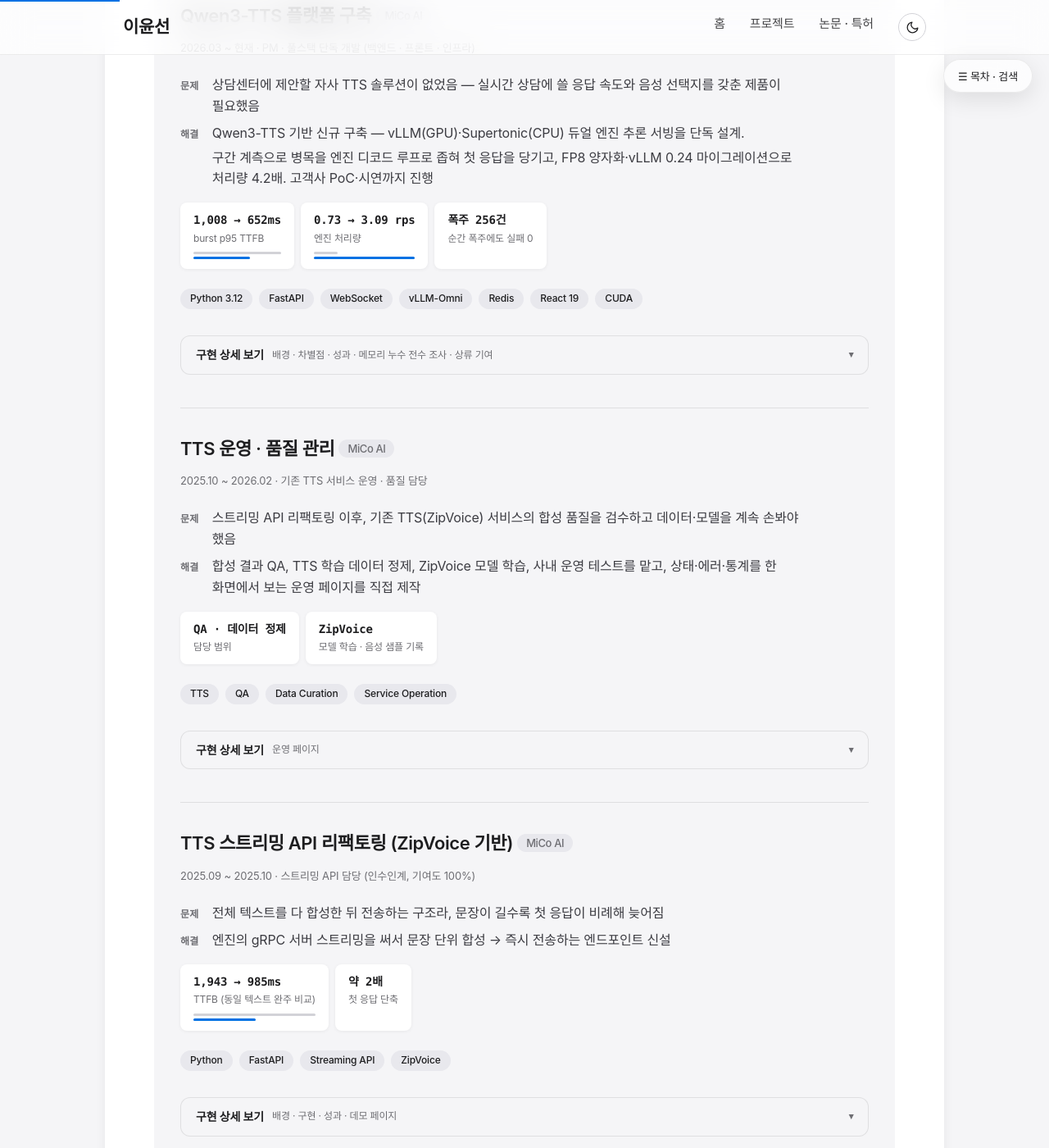
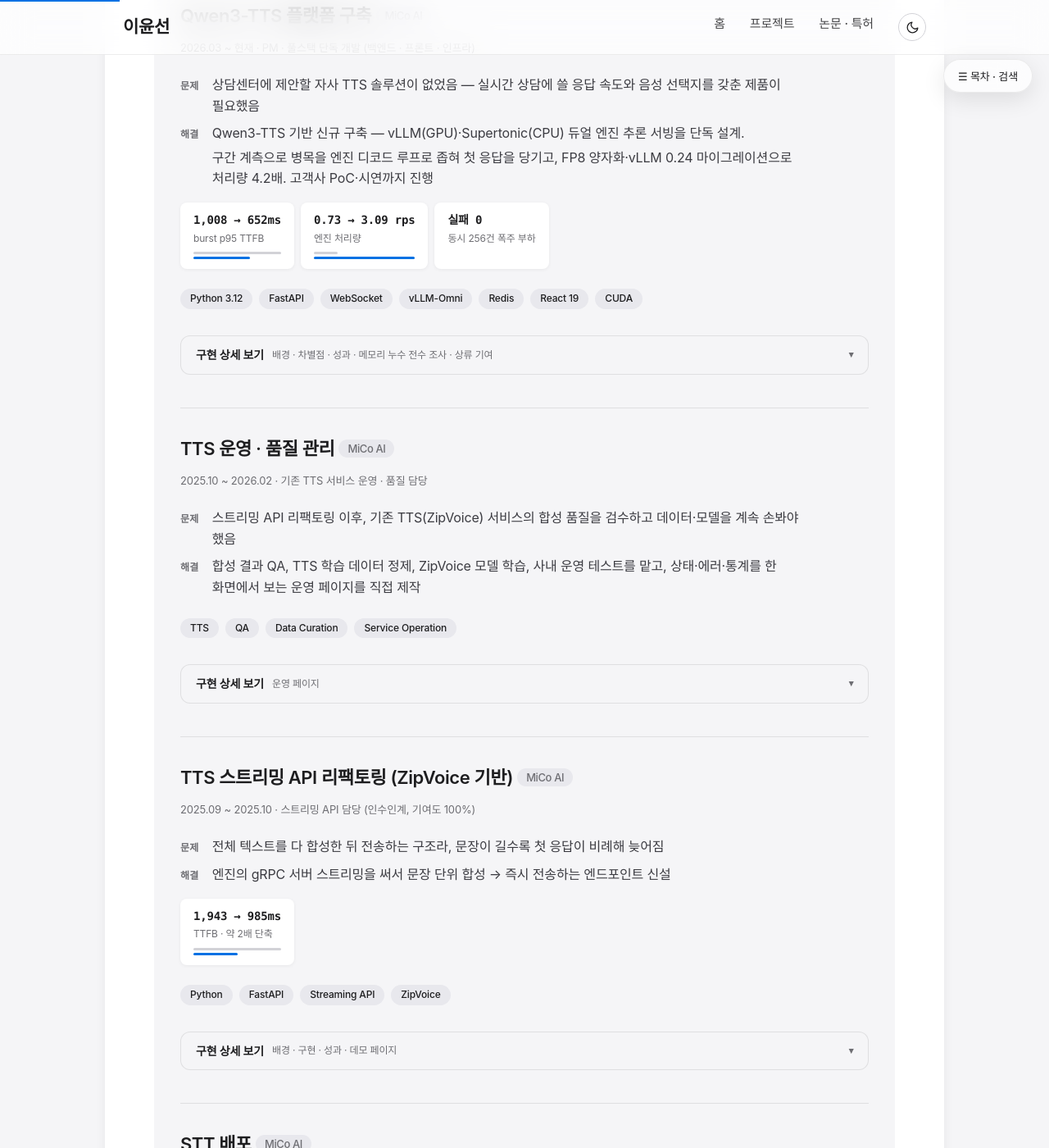
Before and after one commit to ckc5800/ckc5800.github.io, a Jekyll site: the page built from projects.html, in a window 1280 px wide and 1400 px high, scrolled down 1132 px. Shown: the whole window at 82% size. Built offline with Jekyll 4.4.1, drawn with Linux system fonts in a browser that asks for light colours; some web fonts are replaced; some of the changed text lies outside the part shown.

Commit message:
지표 타일을 성과 수치만 남기게 정리 (45 → 32개)
HR 독자 기준으로 앞면을 다시 봤더니, 타일 45개 중 전후 비교·배수·퍼센트로
읽히는 것은 15개뿐이었다. 나머지는 "3계층", "2경로", "QA · 데이터 정제",
"미채택", "과기정통부 · NIA" 처럼 범위·판정·주최 정보였다. 타일은 시각적으로
성과 수치 자리라, 도메인을 모르는 사람이 보면 "이게 잘한 건가"를 판단할
근거가 없는 칸이 절반이었다.

빼기 전에 13개 전부 같은 내용이 해결 문장·본문·메타 줄에 있는지 확인했다.
전부 있어 정보 손실 없이 타일만 내렸다 (tts-ops · stt · diarization · ocr ·
deid · ecg 는 타일 없이 문제/해결·태그만 남는다).

문구도 성과가 앞에 오게 바꿨다.
- tts: "폭주 256건 / 순간 폭주에도 실패 0" → "실패 0 / 동시 256건 폭주 부하"
- tts-api: 같은 수치의 두 표현(1,943→985ms, 약 2배)을 한 칸으로 합침
- mcp: "의존성 2개" → "10종 / read-only 조회 도구"
- forecast: "역전"은 해결 문장이 이미 말하므로 제외

남은 32개는 전부 측정 결과이거나 만든 것의 규모다. 접힌 페이지 11,913 →
11,431px.

Co-Authored-By: Claude Opus 5 <noreply@anthropic.com>

```diff
--- a/projects.html
+++ b/projects.html
@@ -142,7 +142,7 @@ description: 실무 12건과 개인 연구 9건의 프로젝트 기록 — 문
     <div class="metrics">
         <div class="metric"><span class="metric-value">1,008 → 652ms</span><span class="metric-label">burst p95 TTFB</span></div>
         <div class="metric"><span class="metric-value">0.73 → 3.09 rps</span><span class="metric-label">엔진 처리량</span></div>
-        <div class="metric"><span class="metric-value">폭주 256건</span><span class="metric-label">순간 폭주에도 실패 0</span></div>
+        <div class="metric"><span class="metric-value">실패 0</span><span class="metric-label">동시 256건 폭주 부하</span></div>
     </div>
     <div class="tech-tags">
         <span class="tech-tag">Python 3.12</span>
@@ -313,10 +313,6 @@ description: 실무 12건과 개인 연구 9건의 프로젝트 기록 — 문
         <dt>문제</dt><dd>스트리밍 API 리팩토링 이후, 기존 TTS(ZipVoice) 서비스의 합성 품질을 검수하고 데이터·모델을 계속 손봐야 했음</dd>
         <dt>해결</dt><dd>합성 결과 QA, TTS 학습 데이터 정제, ZipVoice 모델 학습, 사내 운영 테스트를 맡고, 상태·에러·통계를 한 화면에서 보는 운영 페이지를 직접 제작</dd>
     </dl>
-    <div class="metrics">
-        <div class="metric"><span class="metric-value">QA · 데이터 정제</span><span class="metric-label">담당 범위</span></div>
-        <div class="metric"><span class="metric-value">ZipVoice</span><span class="metric-label">모델 학습 · 음성 샘플 기록</span></div>
-    </div>
     <div class="tech-tags">
         <span class="tech-tag">TTS</span>
         <span class="tech-tag">QA</span>
@@ -347,8 +343,7 @@ description: 실무 12건과 개인 연구 9건의 프로젝트 기록 — 문
         <dt>해결</dt><dd>엔진의 gRPC 서버 스트리밍을 써서 문장 단위 합성 → 즉시 전송하는 엔드포인트 신설</dd>
     </dl>
     <div class="metrics">
-        <div class="metric"><span class="metric-value">1,943 → 985ms</span><span class="metric-label">TTFB (동일 텍스트 완주 비교)</span></div>
-        <div class="metric"><span class="metric-value">약 2배</span><span class="metric-label">첫 응답 단축</span></div>
+        <div class="metric"><span class="metric-value">1,943 → 985ms</span><span class="metric-label">TTFB · 약 2배 단축</span></div>
     </div>
     <div class="tech-tags">
         <span class="tech-tag">Python</span>
@@ -397,10 +392,6 @@ description: 실무 12건과 개인 연구 9건의 프로젝트 기록 — 문
         <dt>문제</dt><dd>대량 상담 전화를 실시간 처리해야 하는데 기존 STT가 채널 부족·추론 지연으로 병목</dd>
         <dt>해결</dt><dd><span class="sentence">팀이 구성한 Triton 기반 파일·스트리밍 두 모델을 배포·운영하면서, 그 위의 전처리·후처리·서비스 계층을 모듈화해 두 경로가 공통 로직을 쓰도록 정비</span></dd>
     </dl>
-    <div class="metrics">
-        <div class="metric"><span class="metric-value">3계층</span><span class="metric-label">전처리 · 후처리 · 서비스 모듈화</span></div>
-        <div class="metric"><span class="metric-value">2경로</span><span class="metric-label">파일 · 스트리밍 공통 로직 통합</span></div>
-    </div>
     <div class="tech-tags">
         <span class="tech-tag">Whisper-large-v3-turbo</span>
         <span class="tech-tag">Faster Whisper</span>
@@ -515,10 +506,6 @@ description: 실무 12건과 개인 연구 9건의 프로젝트 기록 — 문
         <dt>문제</dt><dd>자사 메신저 제품의 영상통화 회의록 기능에 화자 구분이 필요했으나, STT는 텍스트만 돌려줘 누가 말했는지 알 수 없었음</dd>
         <dt>해결</dt><dd><span class="sentence">Pyannote 사전 학습 모델을 평가하고 데이터를 모아 파인튜닝을 시도했으나 DER 개선이 없어 미채택 — 판단 근거와 회고를 아래 기록</span></dd>
     </dl>
-    <div class="metrics">
-        <div class="metric"><span class="metric-value">미채택</span><span class="metric-label">파인튜닝 판정 결과</span></div>
-        <div class="metric"><span class="metric-value">사전 학습 모델</span><span class="metric-label">최종 유지안</span></div>
-    </div>
     <div class="tech-tags">
         <span class="tech-tag">Pyannote</span>
         <span class="tech-tag">Speaker Diarization</span>
@@ -719,9 +706,6 @@ description: 실무 12건과 개인 연구 9건의 프로젝트 기록 — 문
         <dt>문제</dt><dd>표 영역 OCR 학습 데이터를 수동 주석으로 만들다 보니 그 작업 자체가 병목</dd>
         <dt>해결</dt><dd>PyQt 주석 도구를 직접 만들어 생성 과정을 자동화하고, 표 탐지·셀 텍스트 추출 모델까지 구현</dd>
     </dl>
-    <div class="metrics">
-        <div class="metric"><span class="metric-value">성과금 수령</span><span class="metric-label">프로젝트 성공</span></div>
-    </div>
     <div class="tech-tags">
         <span class="tech-tag">PyQt</span>
         <span class="tech-tag">OCR (Tesseract)</span>
@@ -1073,7 +1057,6 @@ description: 실무 12건과 개인 연구 9건의 프로젝트 기록 — 문
         <dt>해결</dt><dd>M5 계통 샘플 500개와 전체 30,490 시리즈 합산 집계 레벨에서 베이스라인·LightGBM·Chronos를 롤링 백테스트로 비교(5라운드 + 감사·검증) — 판정이 집계 레벨과 지표 선택에 따라 갈림을 실측</dd>
     </dl>
     <div class="metrics">
-        <div class="metric"><span class="metric-value">역전</span><span class="metric-label">집계 레벨에서 판정 역전</span></div>
         <div class="metric"><span class="metric-value">0.675</span><span class="metric-label">전사 RMSSE · 제로샷 1위</span></div>
         <div class="metric"><span class="metric-value">학습 0초</span><span class="metric-label">CPU 28.6초에 1,500회 예측</span></div>
     </div>
@@ -1118,7 +1101,7 @@ description: 실무 12건과 개인 연구 9건의 프로젝트 기록 — 문
         <dt>해결</dt><dd>MCP 표준 서버로 read-only 도구 10종을 제공하고, 추론은 클라이언트 LLM에 위임해 서버는 결정적으로 유지</dd>
     </dl>
     <div class="metrics">
-        <div class="metric"><span class="metric-value">2개</span><span class="metric-label">의존성 · 30초 내 동작</span></div>
+        <div class="metric"><span class="metric-value">10종</span><span class="metric-label">read-only 조회 도구</span></div>
         <div class="metric"><span class="metric-value">18%</span><span class="metric-label">BM25 토큰 감소</span></div>
     </div>
     <div class="tech-tags">
@@ -1173,10 +1156,6 @@ description: 실무 12건과 개인 연구 9건의 프로젝트 기록 — 문
         <dt>문제</dt><dd>모자이크 비식별화는 정보를 지워버려 Re-ID·행동 인식 같은 후속 태스크에 쓸 수 없음</dd>
         <dt>해결</dt><dd><span class="sentence">얼굴과 랜드마크를 검출한 뒤 생성 모델로 가짜 얼굴을 합성해 대체.</span><span class="sentence">형태는 남기고 신원만 제거</span></dd>
     </dl>
-    <div class="metrics">
-        <div class="metric"><span class="metric-value">4인 팀</span><span class="metric-label">데이터 어드벤처 2021</span></div>
-        <div class="metric"><span class="metric-value">생성 대체</span><span class="metric-label">모자이크 아닌 비식별화</span></div>
-    </div>
     <div class="tech-tags">
         <span class="tech-tag">Computer Vision</span>
         <span class="tech-tag">Face Detection</span>
@@ -1209,10 +1188,6 @@ description: 실무 12건과 개인 연구 9건의 프로젝트 기록 — 문
         <dt>문제</dt><dd>심전도 원신호에 기저선 변동·근전도 노이즈가 섞여 그대로 학습하면 판별이 어려움</dd>
         <dt>해결</dt><dd>침식·팽창 연산과 spline 보간으로 기저선을 제거한 뒤, lead I 신호를 1D-CNN으로 이진 분류</dd>
     </dl>
-    <div class="metrics">
-        <div class="metric"><span class="metric-value">과기정통부 · NIA</span><span class="metric-label">주최 데이터톤</span></div>
-        <div class="metric"><span class="metric-value">lead I 5,000차원</span><span class="metric-label">1D-CNN 입력</span></div>
-    </div>
     <div class="tech-tags">
         <span class="tech-tag">1D-CNN</span>
         <span class="tech-tag">ECG / Bio-signal</span>
```
